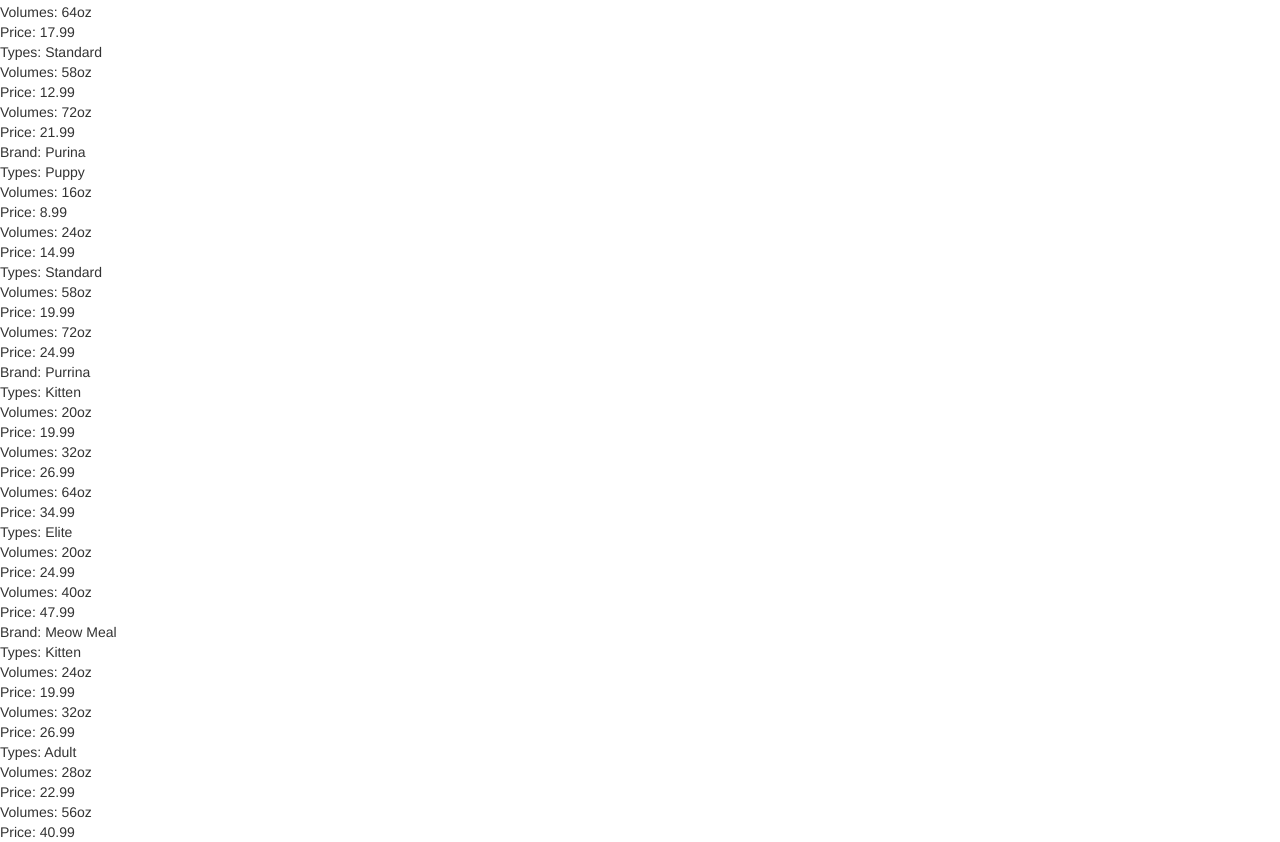
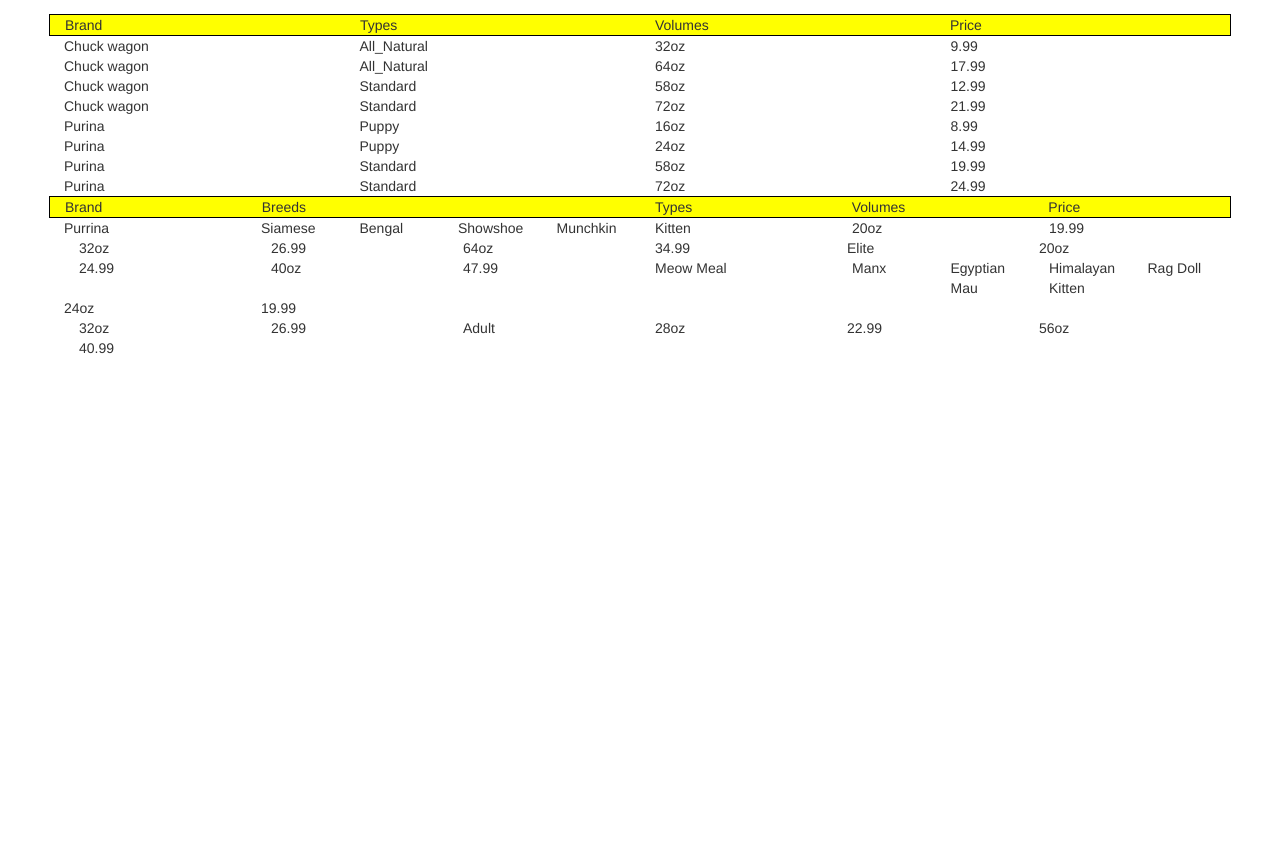
Before and after one commit to nss-day-cohort-14/spa-pet-food-project-bmdoane, a plain HTML site: page index.html in a window 1280 px wide. Shown: the part 78-920 px from the top of the page. After the commit the page ends 800 px from the top, so only its background shows below. Drawn offline with nearby package versions, Linux system fonts and the light colour scheme.

Commit message:
All dogfood and catfood json is getting to page.  Need to structure catfood output in dom.

```diff
--- a/food.css
+++ b/food.css
@@ -0,0 +1,20 @@
+#inner-container {
+	width: 90%;
+	margin: 0 auto;
+}
+
+.add-color {
+	color: darkgreen;
+}
+
+.add-border {
+	border: 1px solid black;
+}
+
+.hi-lite {
+	background-color: yellow;
+}
+
+.hi-liteBlue {
+	background-color: lightblue;
+}
--- a/food.js
+++ b/food.js
@@ -36,17 +36,25 @@
   var dogFoodHTML = "";
 
   // Used nested for loops to loop through layers of the JSON data
-
+  dogFoodHTML =  `
+    <div class="row hi-lite add-border">
+      <div class="col-md-3">Brand</div>
+      <div class="col-md-3">Types</div>
+      <div class="col-md-3">Volumes</div>
+      <div class="col-md-3">Price</div>
+    </div>`;
   for (var i = 0; i < data.dog_brands.length; i++) {
     //console.log("brands", data.dog_brands[i]);
-    dogFoodHTML += `<div>Brand: ${data.dog_brands[i].name}</div>`;
     for (var j = 0; j < data.dog_brands[i].types.length; j++) {
       //console.log("types", data.dog_brands[i].types);
-      dogFoodHTML += `<div>Types: ${data.dog_brands[i].types[j].type}</div>`;
       for (var k = 0; k < data.dog_brands[i].types[j].volumes.length; k++) {
         //console.log("volumes", data.dog_brands[i].types[j].volumes[k]);
-        dogFoodHTML += `<div>Volumes: ${data.dog_brands[i].types[j].volumes[k].name}</div>`;
-        dogFoodHTML += `<div>Price: ${data.dog_brands[i].types[j].volumes[k].price}</div>`;
+        dogFoodHTML += `<div class="row">`;
+        dogFoodHTML += `<div class="col-md-3">${data.dog_brands[i].name}</div>`;
+        dogFoodHTML += `<div class="col-md-3">${data.dog_brands[i].types[j].type}</div>`;
+        dogFoodHTML += `<div class="col-md-3">${data.dog_brands[i].types[j].volumes[k].name}</div>`;
+        dogFoodHTML += `<div class="col-md-3">${data.dog_brands[i].types[j].volumes[k].price}</div>`;
+        dogFoodHTML += `</div>`;
         // Need to build out dom with bootstrap structure
 
         dogFood.innerHTML = dogFoodHTML;
@@ -79,22 +87,66 @@
   var catFood = document.getElementById('catFood-container');
   var catFoodHTML = "";
 
+  catFoodHTML = `
+    <div class="row hi-lite add-border">
+      <div class="col-md-2">Brand</div>
+      <div class="col-md-4">Breeds</div>
+      <div class="col-md-2">Types</div>
+      <div class="col-md-2">Volumes</div>
+      <div class="col-md-2">Price</div>
+    </div>`;
   for (var i = 0; i < data.cat_brands.length; i++) {
-    console.log("brands", data.cat_brands[i]);
-    catFoodHTML += `<div>Brand: ${data.cat_brands[i].name}</div>`;
+        catFoodHTML += `<div class="row">`;
+    //console.log("brands", data.cat_brands[i]);
+          catFoodHTML += `<div class="col-md-2">${data.cat_brands[i].name}</div>`;
+    for (var l = 0; l < data.cat_brands[i].breeds.length; l++) {
+          catFoodHTML += `<div class="col-md-1">`
+          catFoodHTML += `${data.cat_brands[i].breeds[l].breed}`;
+        console.log("breeds", data.cat_brands[i].breeds[l].breed);
+          catFoodHTML += `</div>`
+    };
     for (var j = 0; j < data.cat_brands[i].types.length; j++) {
-      console.log("types", data.cat_brands[i].types);
-      catFoodHTML += `<div>Types: ${data.cat_brands[i].types[j].type}</div>`;
+      //console.log("types", data.cat_brands[i].types);
+          catFoodHTML += `<div class="col-md-2">${data.cat_brands[i].types[j].type}</div>`;
       for (var k = 0; k < data.cat_brands[i].types[j].volumes.length; k++) {
-        console.log("volumes", data.cat_brands[i].types[j].volumes[k]);
-        catFoodHTML += `<div>Volumes: ${data.cat_brands[i].types[j].volumes[k].name}</div>`;
-        catFoodHTML += `<div>Price: ${data.cat_brands[i].types[j].volumes[k].price}</div>`;
+        //console.log("volumes", data.cat_brands[i].types[j].volumes[k]);
+          catFoodHTML += `<div class="col-md-2">${data.cat_brands[i].types[j].volumes[k].name}</div>`;
+          catFoodHTML += `<div class="col-md-2">${data.cat_brands[i].types[j].volumes[k].price}</div>`;
         // Need to build out dom with bootstrap structure
-        // Add breeds?  Added to JSON.  Need to build into DOM.
+        // Need if statements (if k === 0) to build out column structure to be presentable
+        // Or need a new gameplan
 
+        catFoodHTML += `</div>`; // end of row
 
         catFood.innerHTML = catFoodHTML;
       };
     };
   };
 }
+
+  // for (var i = 0; i < data.cat_brands.length; i++) {
+  //       catFoodHTML += `<div class="row">`;
+  //   //console.log("brands", data.cat_brands[i]);
+  //         catFoodHTML += `<div class="col-md-2">${data.cat_brands[i].name}</div>`;
+  //   for (var l = 0; l < data.cat_brands[i].breeds.length; l++) {
+  //         catFoodHTML += `<div class="col-md-1">`
+  //         catFoodHTML += `<div>${data.cat_brands[i].breeds[l].breed}</div>`;
+  //       console.log("breeds", data.cat_brands[i].breeds[l].breed);
+  //         catFoodHTML += `</div>`
+  //   };
+  //   for (var j = 0; j < data.cat_brands[i].types.length; j++) {
+  //     //console.log("types", data.cat_brands[i].types);
+  //         catFoodHTML += `<div class="col-md-2">${data.cat_brands[i].types[j].type}</div>`;
+  //     for (var k = 0; k < data.cat_brands[i].types[j].volumes.length; k++) {
+  //       //console.log("volumes", data.cat_brands[i].types[j].volumes[k]);
+  //         catFoodHTML += `<div class="col-md-2">${data.cat_brands[i].types[j].volumes[k].name}</div>`;
+  //         catFoodHTML += `<div class="col-md-2">${data.cat_brands[i].types[j].volumes[k].price}</div>`;
+  //       // Need to build out dom with bootstrap structure
+  //       // Add breeds?  Added to JSON.  Need to build into DOM.
+
+  //       catFoodHTML += `</div>`; // end of row
+
+  //       catFood.innerHTML = catFoodHTML;
+  //     };
+  //   };
+  // };
--- a/index.html
+++ b/index.html
@@ -7,10 +7,20 @@
 	<link rel="stylesheet" href="food.css">
 </head>
 <body>
+	<nav class="navbar navbar-default">
+  	<div class="container-fluid">
+  	<h1 class="add-color" href="#">Pet Food for People's Pets</h1>
+  	</div>
+  </nav>
+	<div id="container-fluid">
+		<div id="inner-container">
+			<div id="dogFood-container"></div>
+			<div id="catFood-container"></div>
+		</div>
+	</div>
 
-	<div id="dogFood-container"></div>
-	<div id="catFood-container"></div>
-
+  <script src="https://ajax.googleapis.com/ajax/libs/jquery/1.11.3/jquery.min.js"></script>
+  <script src="https://maxcdn.bootstrapcdn.com/bootstrap/3.3.6/js/bootstrap.min.js" integrity="sha384-0mSbJDEHialfmuBBQP6A4Qrprq5OVfW37PRR3j5ELqxss1yVqOtnepnHVP9aJ7xS" crossorigin="anonymous"></script>
 	<script src="food.js"></script>
 </body>
 </html>
```
